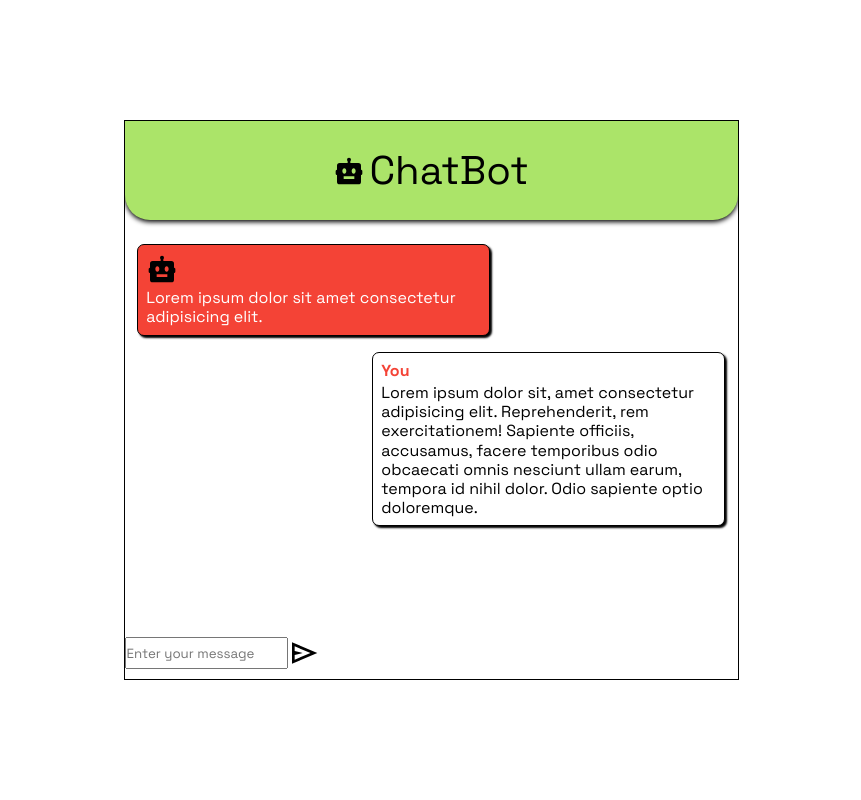
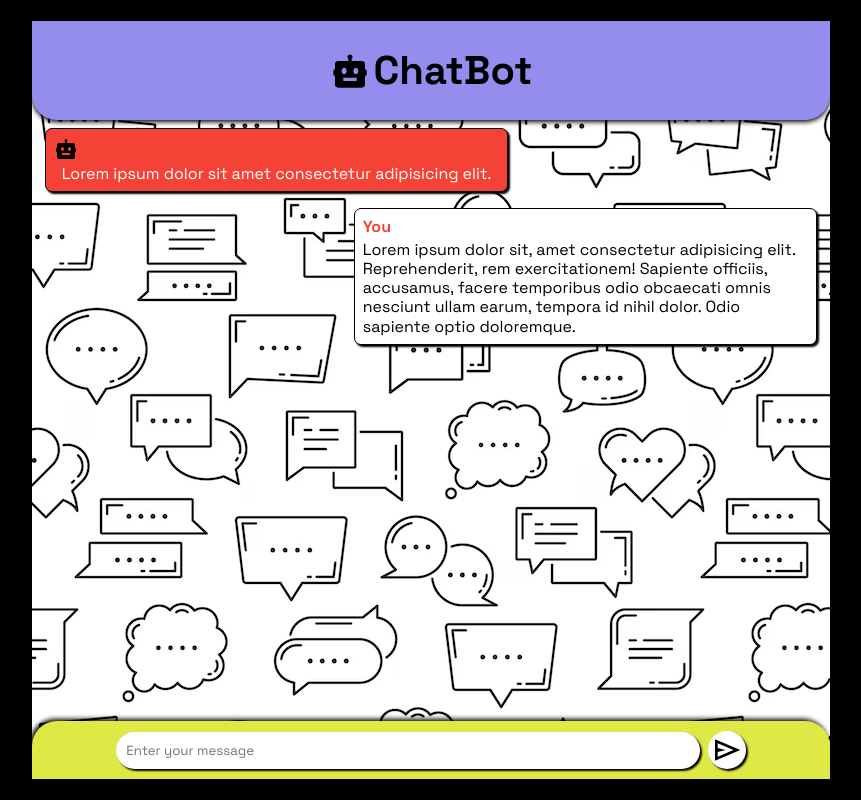
Before and after one commit to GAURAV-DEEP01/ChatBot, a plain HTML site: page frontend/client.html in a window 1280 px wide. Shown: the whole page, without its empty margins (209-1070 px from the left). Drawn offline with Linux system fonts and the light colour scheme.

Commit message:
final draft

```diff
--- a/frontend/client.css
+++ b/frontend/client.css
@@ -6,13 +6,14 @@
    padding: 0;
    box-sizing: border-box;
 }
-img{
-  width: 2rem;
+
+.header-container img{
+  width: 1em;
 }
-
 
 body{
   display: flex;
+  background-color: black;
   align-items: center;
   justify-content: center;
   height: 100vh;
@@ -21,13 +22,11 @@ body{
 .chatbot{
   display: flex;
   flex-direction: column;
-  max-width: 615px;
+  width: 100vh;
   border: 1px solid black;
-  height: 70%;
-  gap: 1em;
-  background-color: white;
-  position: relative;
-  overflow-y: hidden;
+  height: 95%;
+  background-image: url(Images/background.avif);
+
 }
 
 .header-container{
@@ -35,17 +34,18 @@ body{
   justify-content: center;
   align-items: center;
   gap: 4px;
-  background-color: #abe469;
+  background-color: rgb(148, 141, 238);
   border-radius: 0px 0px 25px 25px;
   padding: 0.6em;
-  box-shadow: 0px 2px 5px;
+  box-shadow: 0px 2px 5px black;
   font-size: 2.5rem;
-  font-weight: 700px
+  font-weight: 700;
 }
 
 .chat-container{
   padding: 0.5em 0.8em;
   height: 100%;
+  overflow-y: auto;
 }
 
 .bot-container,
@@ -59,14 +59,13 @@ body{
   line-height: 1.2em;
   width: 60%;
   border: 1px solid black;
-  box-shadow: 2px 2px 2px rgba(0, 0, 0, 1);
+  box-shadow: 2px 2px 2px black;
   border-radius: 7px;
 }
 
 .bot-container{
   background-color: #f44336;
   color: white;
-
 }
 
 .user-container{
@@ -87,11 +86,46 @@ body{
 
 .search-container{
   display: flex;
-  position: absolute;
-  bottom: 10px;
+  justify-content: center;
+  align-items: center;
+  column-gap: 0.5em;
+  background-color: rgb(222, 233, 70);
+  padding: 10px;
+  border-radius: 25px 25px 0 0;
+  box-shadow: -2px -2px 5px black;
 }
 
-@media only screen and (max-width: 424px){
+.search-bar{
+  width: 75%;
+  border-radius: 30px;
+  padding: 10px 10px;
+  border: none;
+  box-shadow: 2px 2px 2px black;
+  outline: none;
+}
+
+.send-button{
+  width: 38px;
+  height: 38px;
+  border-radius: 50%;
+  box-shadow: 2px 2px 2px black;
+  background-color: white;
+  padding: 3px 3px;
+}
+
+.send-button:active{
+  transform: scale(0.9);
+}
+
+.send-button:hover{
+  background-color: lightgreen;
+}
+
+.search-bar:hover{
+  box-shadow: 2px 2px 5px black;
+}
+
+@media (max-width: 425px) {
   .chatbot{
     height: 100vh;
   }
--- a/frontend/client.html
+++ b/frontend/client.html
@@ -11,13 +11,13 @@
 <body>
     <div class="chatbot">
         <div class="header-container">
-          <img src="Icons/bot.svg" alt="">
+          <img src="Images/bot.svg" alt="">
           <p class="header">ChatBot</p>
         </div>
 
         <div class="chat-container">
           <div class="bot-container">
-            <img src="Icons/bot.svg" alt="">
+            <img src="Images/bot.svg" alt="">
             <p class="bot-message" >Lorem ipsum dolor sit amet consectetur adipisicing elit.</p>
           </div>
           <div class="user-container">
@@ -28,8 +28,7 @@
 
         <div class="search-container">
           <input class="search-bar" type="text" placeholder="Enter your message">
-          <img class="send-button" src="Icons/send.svg" alt="">
-        </div>
+          <img class="send-button" src="Images/send.svg" alt="">
     </div>
 </body>
 </html>
```
Also changed, not shown: frontend/Images/background.avif (added), frontend/Images/bot.svg (renamed from frontend/Icons/bot.svg), frontend/Images/send.svg (renamed from frontend/Icons/send.svg).
